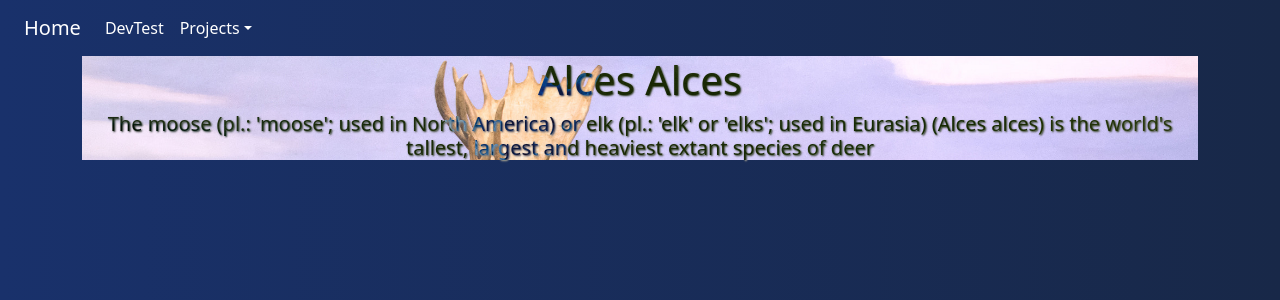
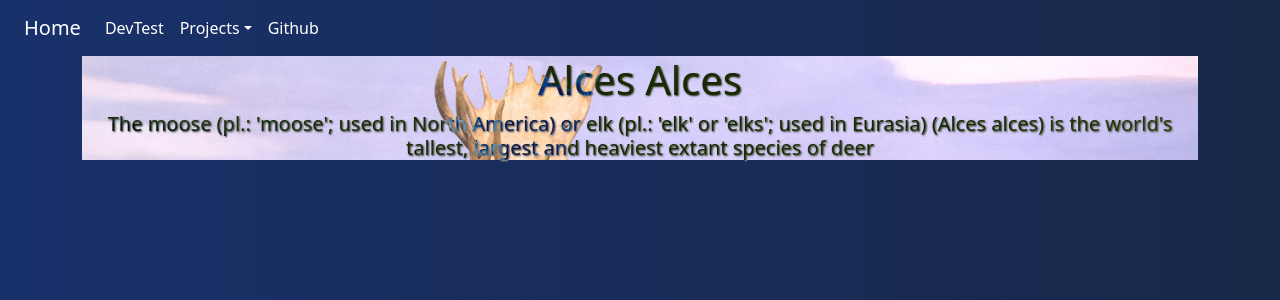
Before and after one commit to Minifauna/d71dp, a Flask app: page / in a window 1280 px wide. Shown: the top 300 px of the page. Run offline with Flask 3, Linux system fonts and the light colour scheme; some libraries are stand-ins or nearby versions.

Commit message:
add github link back to navbar

```diff
--- a/templates/base.html
+++ b/templates/base.html
@@ -42,6 +42,9 @@
                             </li>
                         </ul>
                     </li>
+                    <li class="nav-item">
+                        <a class="nav-link active" href="https://github.com/Minifauna" target="__blank">Github</a>
+                    </li>
                 </ul>
             </div>
         </div>
```
